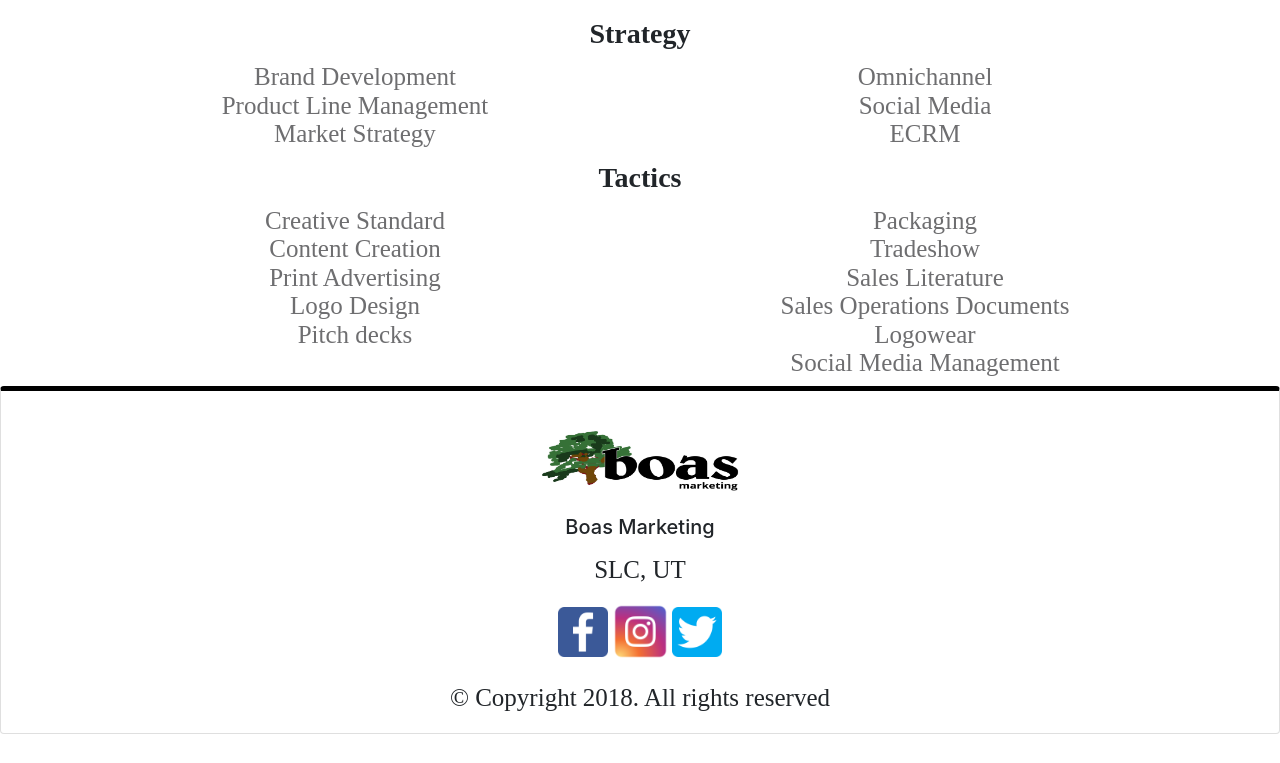
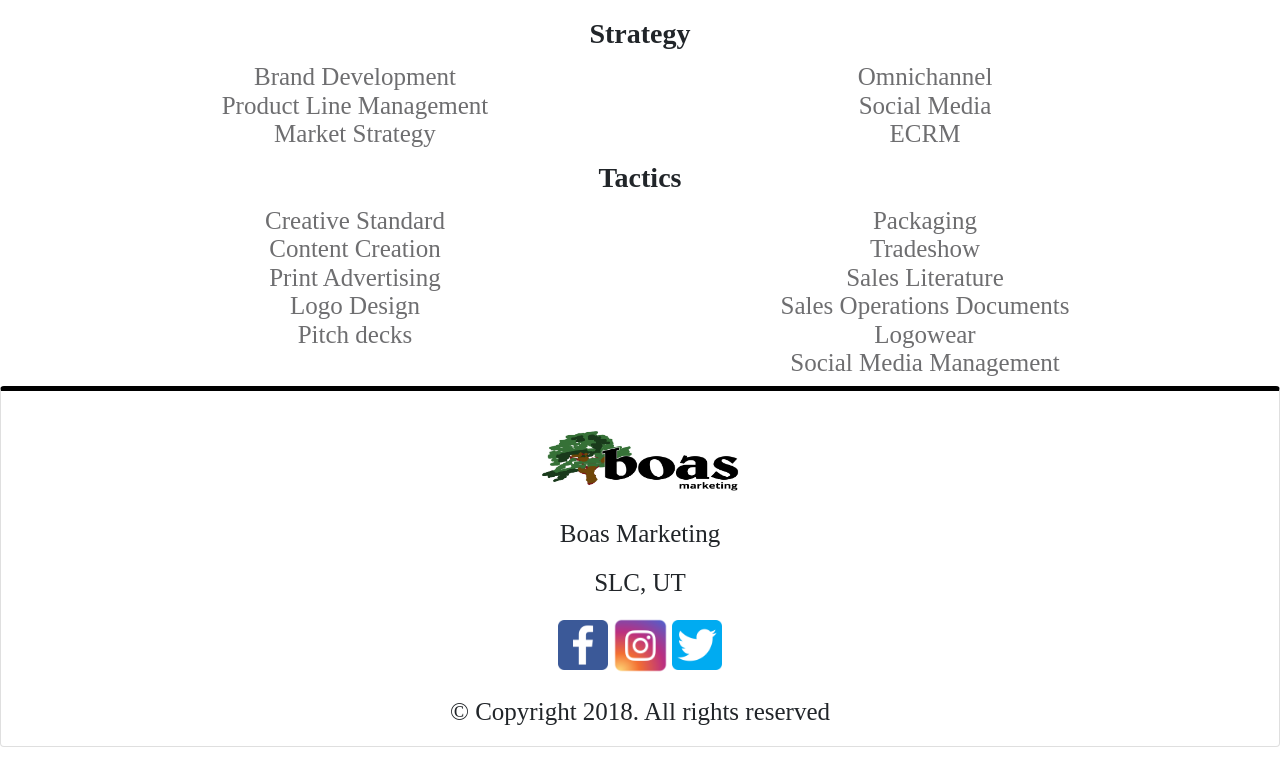
Before and after one commit to TaylorRoy/Charlie, a plain HTML site: page index.html in a window 1280 px wide. Shown: the part 1259-2022 px from the top of the page. Drawn offline with nearby package versions, Linux system fonts and the light colour scheme; a script that the page names is missing.

Commit message:
fixed footer fonts

```diff
--- a/assets/css/charlie.css
+++ b/assets/css/charlie.css
@@ -134,6 +134,7 @@ h2 {
 
 .card-title {
     text-align: center;
+    font: Open Sans Regular;
 }
 
 .card-text {
--- a/index.html
+++ b/index.html
@@ -112,7 +112,7 @@
   <div class="card mb-3">
     <img class="boas-logo-footer card-img-top" src="./assets/images/boas final.JPG" alt="Card image cap" width=300px>
     <div class="card-body">
-      <h5 class="card-title">Boas Marketing</h5>
+      <p class="card-title">Boas Marketing</p>
       <p class="card-text">SLC, UT</p>
       <div class="social-media-area">
         <a class="facebook-icon" href="https://www.facebook.com/"><img src="./assets/images/if_facebook_386622.png" alt="facebook logo"
```
Also changed, not shown: assets/css/contact_simple.css (+4 -4 lines), client.html (+1 -1 lines), contact2.html (+1 -1 lines).
